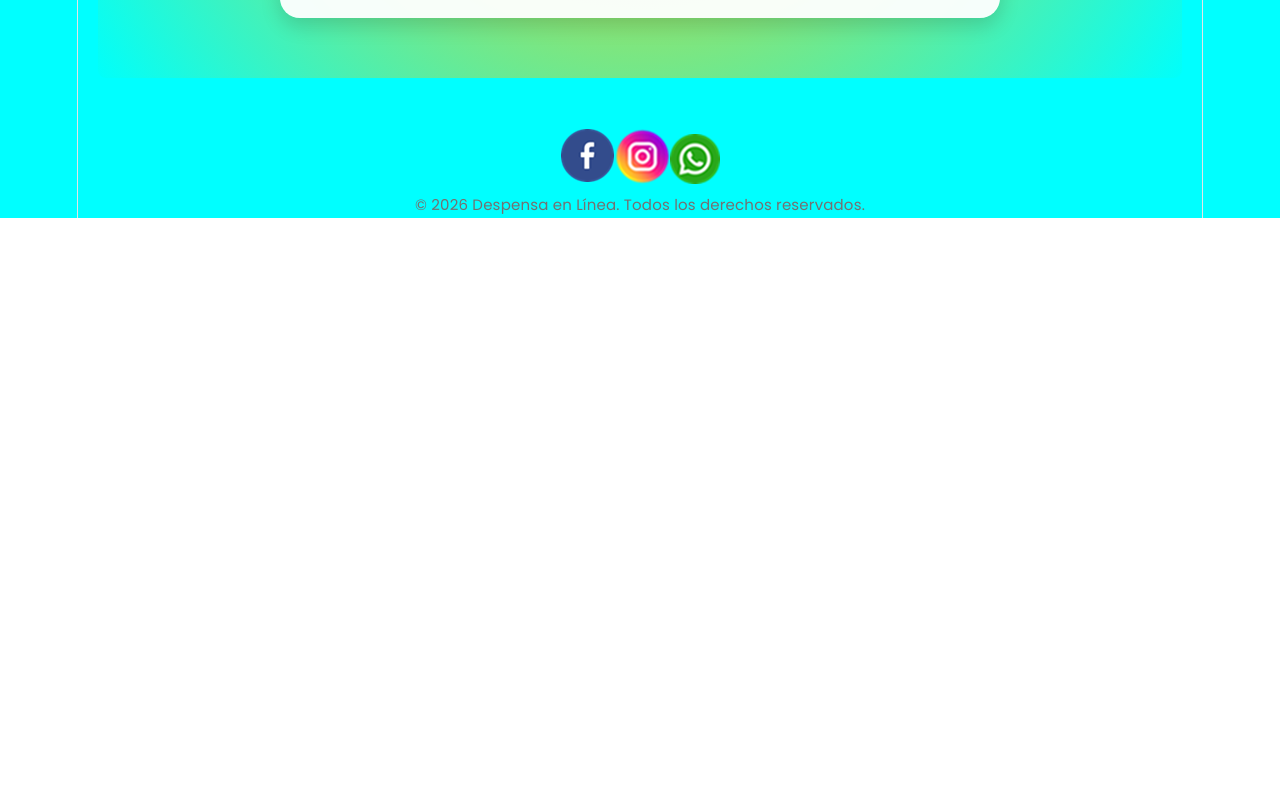
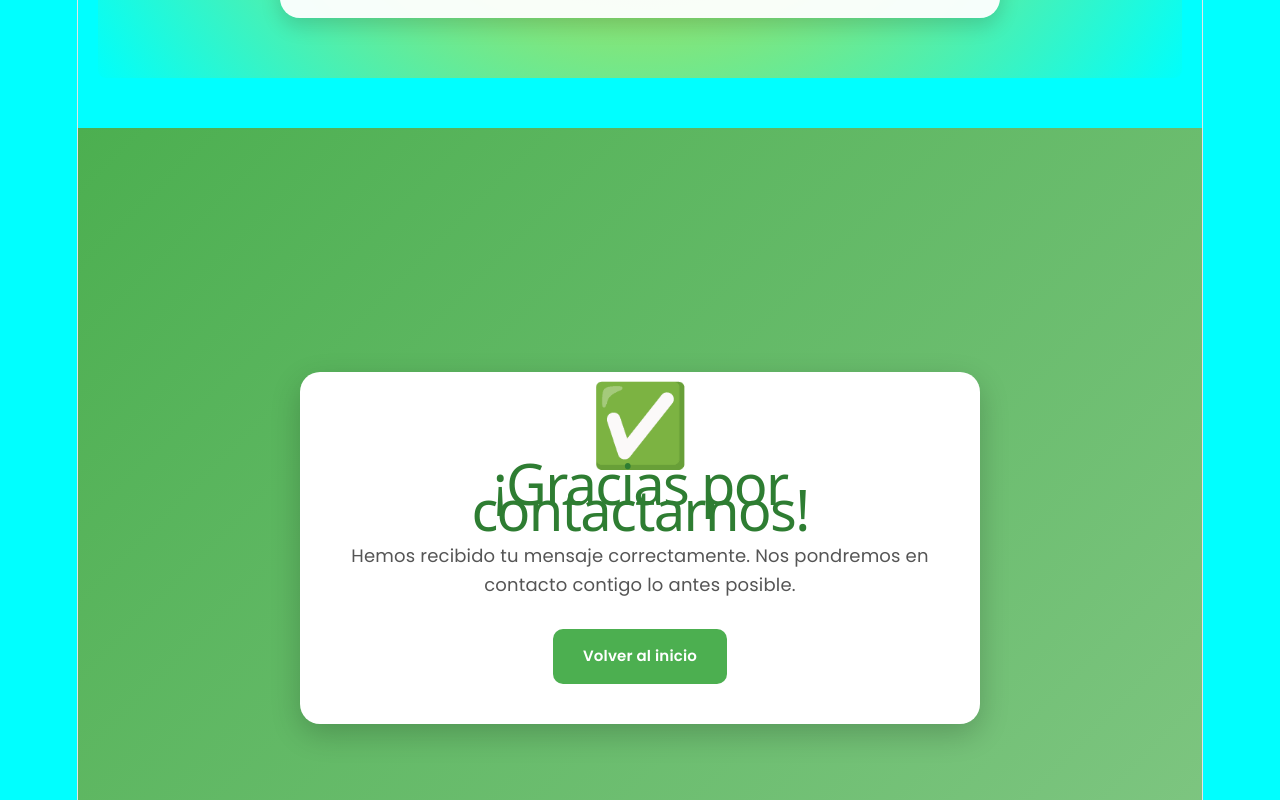
Before and after one commit to LilyBrench/miwebdespensaenlinea, a React (Vite) app: page / in a window 1280 px wide. Shown: the part 3300-4100 px from the top of the page. Before the commit the page ends 3518 px from the top, so only its background shows below. Built offline with nearby package versions, Linux system fonts and the light colour scheme.

Commit message:
Corregir rutas y agregar pagina de agradecimiento

```diff
--- a/src/App.jsx
+++ b/src/App.jsx
@@ -17,6 +17,7 @@ const Inicio = () => {
       <Hero />
       <Video />
       <Main />
+      <Gracias />
       <Footer />
     </div>
   );
```
